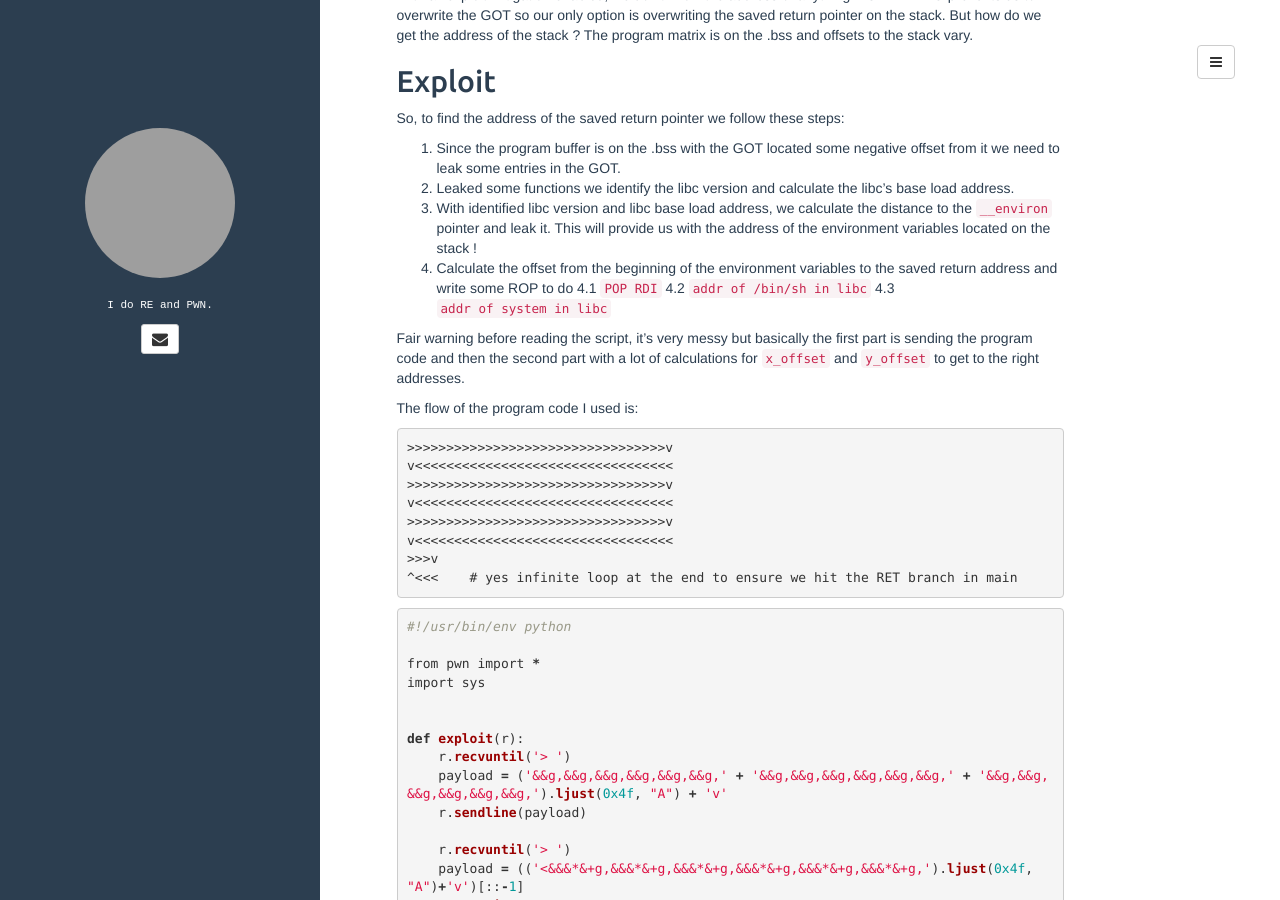
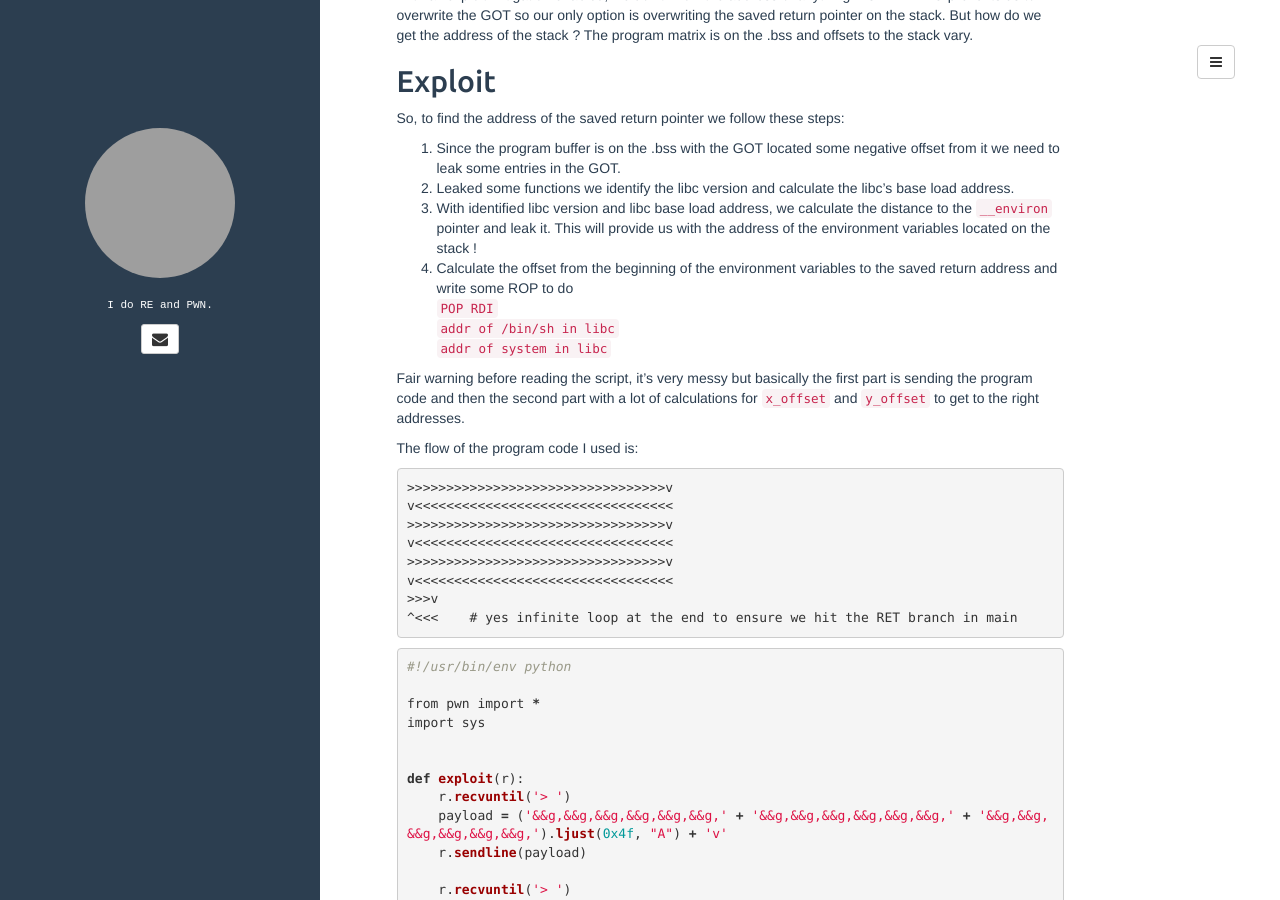
Before and after one commit to farazsth98/farazsth98.github.io, a Jekyll site: the page built from _posts/2016-09-05-TokyoWesterns-MMA-Interpreter.md, in a window 1280 px wide and 900 px high, scrolled down 2557 px. Built offline with Jekyll 4.4.1, drawn with Linux system fonts in a browser that asks for light colours; comment, search, counter and statistics services are not loaded; grey boxes are pictures that could not be loaded.

```diff
--- a/_posts/2016-09-05-TokyoWesterns-MMA-Interpreter.md
+++ b/_posts/2016-09-05-TokyoWesterns-MMA-Interpreter.md
@@ -123,9 +123,9 @@
 2. Leaked some functions we identify the libc version and calculate the libc's base load address.
 3. With identified libc version and libc base load address, we calculate the distance to the `__environ` pointer and leak it. This will provide us with the address of the environment variables located on the stack !
 4. Calculate the offset from the beginning of the environment variables to the saved return address and write some ROP to do
-4.1 `POP RDI`
-4.2 `addr of /bin/sh in libc`
-4.3 `addr of system in libc`
+`POP RDI`
+`addr of /bin/sh in libc`
+`addr of system in libc`
 
 
 Fair warning before reading the script, it's very messy but basically the first part is sending the program code and then the second part with a lot of calculations for `x_offset` and `y_offset` to get to the right addresses.
```
